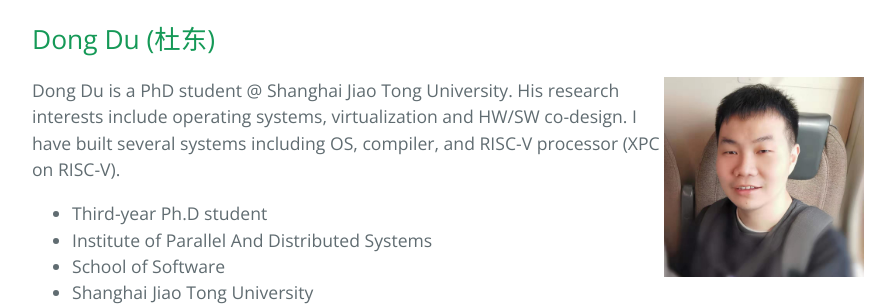
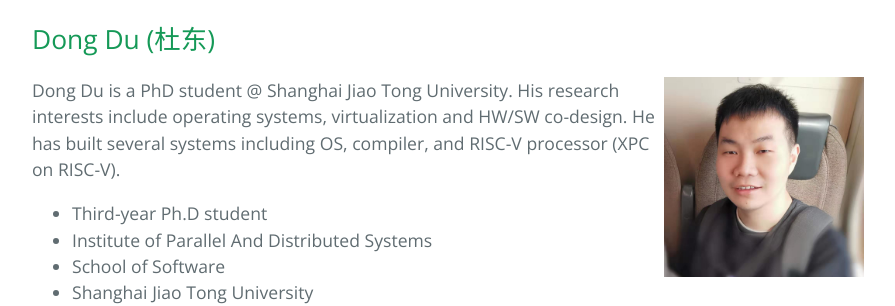
Before and after one commit to Penglai-Enclave/Penglai-Enclave.github.io, a Jekyll site: the page built from profile.markdown, in a window 1280 px wide and 900 px high, scrolled down 1409 px. Shown: the part 182-488 px from the top of the window, without its empty margins (192-1087 px from the left). Built offline with Jekyll 4.4.1, drawn with Linux system fonts in a browser that asks for light colours.

Commit message:
fix a typo in profile
Signed-off-by: DongDu <ddnirvana1@gmail.com>

```diff
--- a/profile.markdown
+++ b/profile.markdown
@@ -66,7 +66,7 @@ Erhu Fengis a undergraduate student in Shanghai Jiao Tong University. His resear
 
 
 Dong Du is a PhD student @ Shanghai Jiao Tong University. His research interests include operating systems, virtualization and HW/SW co-design.
-I have built several systems including OS, compiler, and RISC-V processor (XPC on RISC-V).
+He has built several systems including OS, compiler, and RISC-V processor (XPC on RISC-V).
 
 
   * Third-year Ph.D student
```
